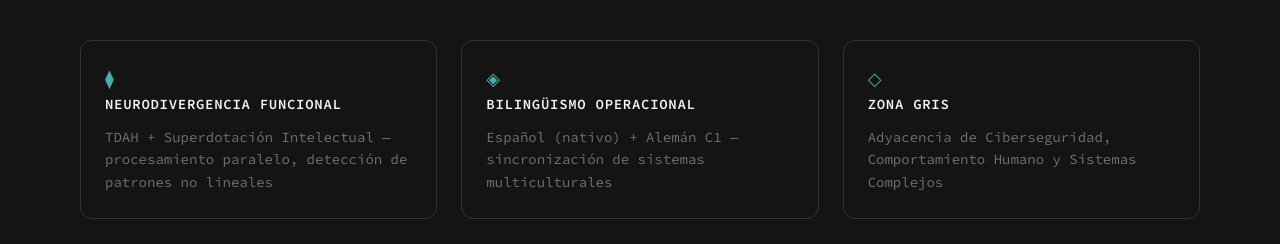
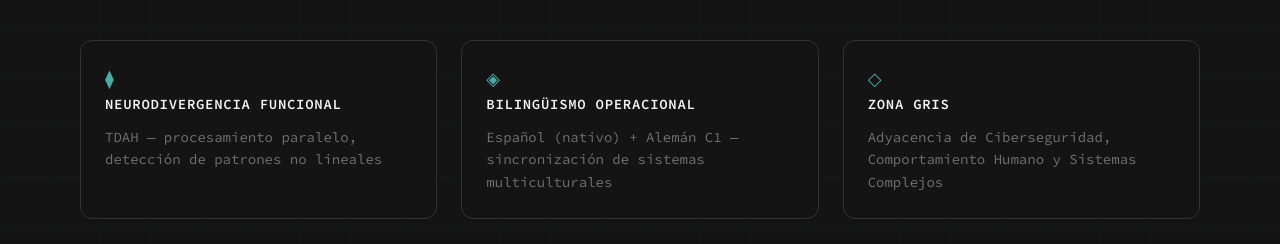
Before and after one commit to cuentalowai-ops/defcon23, a Next.js app: page / in a window 1280 px wide. Shown: the part 5460-5704 px from the top of the page. Built offline with nearby package versions, Linux system fonts and the light colour scheme.

Commit message:
fix(operator): remove 'Superdotación Intelectual' from OperatorTeaser

```diff
--- a/components/sections/OperatorTeaser.tsx
+++ b/components/sections/OperatorTeaser.tsx
@@ -5,7 +5,7 @@ import Button from "@/components/ui/Button";
 const markers = [
   {
     label: "Neurodivergencia Funcional",
-    detail: "TDAH + Superdotación Intelectual — procesamiento paralelo, detección de patrones no lineales",
+    detail: "TDAH — procesamiento paralelo, detección de patrones no lineales",
     icon: "⧫",
   },
   {
```
